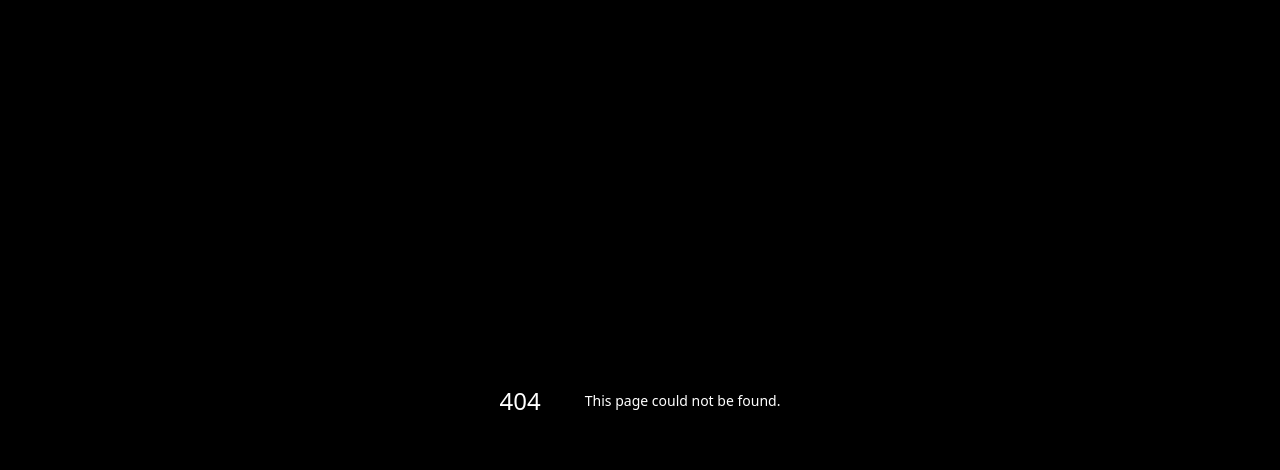
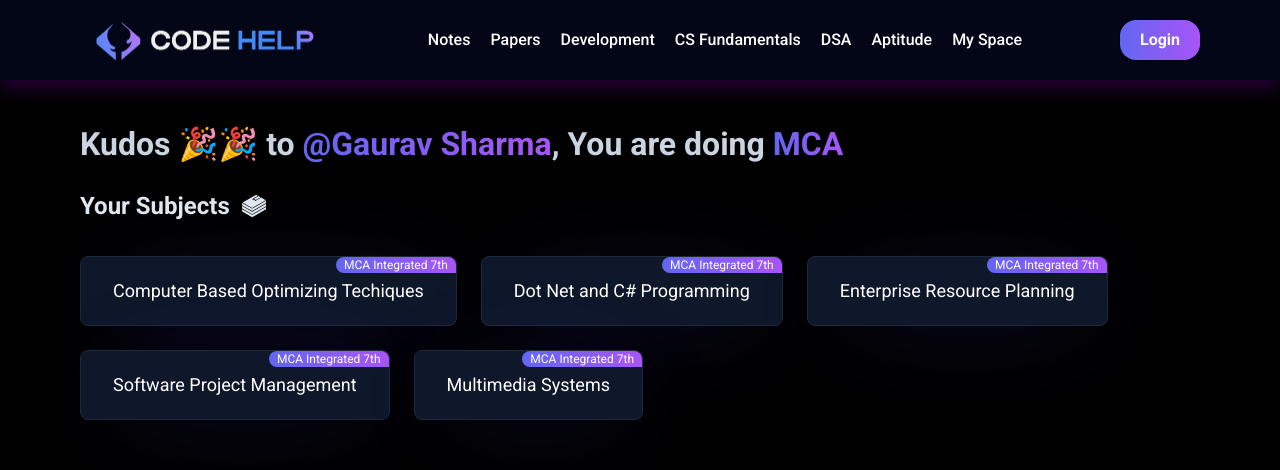
Before and after one commit to Material-Mate/material-mate-frontend, a Next.js app: page /space in a window 1280 px wide. Before the commit this address had no page. Shown: the top 470 px of the page. Built offline with nearby package versions, Linux system fonts and the light colour scheme.

Commit message:
created user space

```diff
--- a/package.json
+++ b/package.json
@@ -10,6 +10,7 @@
   },
   "dependencies": {
     "@next/font": "^14.2.15",
+    "@radix-ui/react-dialog": "^1.1.5",
     "@radix-ui/react-slot": "^1.1.1",
     "class-variance-authority": "^0.7.1",
     "clsx": "^2.1.1",
@@ -19,6 +20,7 @@
     "react": "^19.0.0",
     "react-dom": "^19.0.0",
     "react-element-to-jsx-string": "^17.0.0",
+    "react-icons": "^5.4.0",
     "tailwind-merge": "^2.6.0",
     "tailwindcss-animate": "^1.0.7"
   },
--- /dev/null
+++ b/src/app/(pages)/space/page.tsx
@@ -0,0 +1,57 @@
+"use client";
+import SubjectCard from '@/components/shared/cards/SubjectCard';
+import {UnitsDialogBox} from '@/components/shared/dialogBoxes/UnitsDialogBox';
+import React from 'react'
+import { SiBookstack } from "react-icons/si";
+const Space = () => {
+    const subjects = [
+        {
+            name:"Computer Based Optimizing Techiques",
+            course:"MCA Integrated",
+            semester:"7th",
+        },
+        {
+            name:"Dot Net and C# Programming",
+            course:"MCA Integrated",
+            semester:"7th",
+        },
+        {
+            name:"Enterprise Resource Planning",
+            course:"MCA Integrated",
+            semester:"7th",
+        },
+        {
+            name:"Software Project Management",
+            course:"MCA Integrated",
+            semester:"7th",
+        },
+        {
+            name:"Multimedia Systems",
+            course:"MCA Integrated",
+            semester:"7th",
+        }
+    ]
+    const [dialogBoxOpen, setDialogBoxOpen] = React.useState<boolean>(false)
+  return (
+    <div className='py-10 px-20'>
+       <h1 className='text-[2rem] text-slate-300 font-semibold'>Kudos 🎉🎉 to <span className='bg-gradient-to-r from-indigo-500 to-purple-500 bg-clip-text text-transparent'>@Gaurav Sharma</span>, You are doing <span className='bg-gradient-to-r from-indigo-500 to-purple-500 bg-clip-text text-transparent'>MCA</span></h1>
+       <h2 className='text-[1.5rem] text-slate-200 font-semibold mt-5 flex gap-3 items-center'>Your Subjects <SiBookstack/></h2>
+       <div className="flex mt-8 items-center  flex-wrap gap-6">
+              {subjects.map((subject,index) => (
+                <SubjectCard
+                key={index}
+                subject={subject.name}
+                course = {subject.course+" "+subject.semester.toString()}
+                setDialogBoxOpen={setDialogBoxOpen}
+                />
+              ))}
+            <UnitsDialogBox
+            dialogBoxOpen={dialogBoxOpen}
+            setDialogBoxOpen={setDialogBoxOpen}
+            />
+       </div>
+    </div>
+  )
+}
+
+export default Space
--- a/src/app/globals.css
+++ b/src/app/globals.css
@@ -5,9 +5,14 @@
 body {
   font-family: Arial, Helvetica, sans-serif;
 }
-*{
+html,body{
   background: #000;
   color: white;
+}
+#shadow_for_card{
+  -webkit-box-shadow: 10px 10px 95px -31px #4F46E5 ;
+-moz-box-shadow: 10px 10px 95px -31px #4F46E5 ;
+box-shadow: 10px 10px 95px -31px #4F46E5 ;
 }
 
 @layer base {
--- /dev/null
+++ b/src/components/shared/cards/SubjectCard.tsx
@@ -0,0 +1,18 @@
+import React from 'react'
+
+const SubjectCard = ({subject,course,setDialogBoxOpen}:{
+    subject:string,
+    course:string,
+    setDialogBoxOpen:React.Dispatch<React.SetStateAction<boolean>>
+}) => {
+  return (
+    <div id='shadow_for_card' className='bg-slate-900 hover:bg-slate-950 rounded-lg py-5 px-8 border border-slate-800 text-lg cursor-pointer relative'
+    onClick={()=>setDialogBoxOpen(true)}
+    >
+        {subject}
+    <div className='absolute top-0 right-0 px-2 bg-gradient-to-r text-xs rounded-t-lg rounded-bl-lg  from-indigo-500 to-purple-500'>{course}</div>
+    </div>
+  )
+}
+
+export default SubjectCard
--- /dev/null
+++ b/src/components/shared/dialogBoxes/UnitsDialogBox.tsx
@@ -0,0 +1,51 @@
+import { Button } from "@/components/ui/button";
+import {
+  Dialog,
+  DialogContent,
+  DialogDescription,
+  DialogFooter,
+  DialogHeader,
+  DialogTitle,
+  DialogTrigger,
+} from "@/components/ui/dialog";
+import { FiDownload } from "react-icons/fi";
+
+export function UnitsDialogBox({
+  dialogBoxOpen,
+  setDialogBoxOpen,
+}: {
+  dialogBoxOpen: boolean;
+  setDialogBoxOpen: React.Dispatch<React.SetStateAction<boolean>>;
+}) {
+    const units = [1,2,3,4,5]
+  return (
+    <Dialog open={dialogBoxOpen} onOpenChange={setDialogBoxOpen}>
+      <DialogContent className="sm:max-w-[425px] bg-black">
+        <DialogHeader>
+          <DialogTitle className="text-2xl">
+            Units for{" "}
+            <span className="bg-gradient-to-r from-indigo-500 to-purple-500 bg-clip-text text-transparent">
+              Dot net with C#
+            </span>
+          </DialogTitle>
+          <DialogDescription>
+            Here are the units for the subject Dot net with C#
+          </DialogDescription>
+        </DialogHeader>
+        <div className="grid gap-4 py-4 w-full">
+          {
+            units.map((unit,index)=>(
+                <div key={index} className="w-full py-3 rounded-lg border flex justify-between items-center px-5">
+                <p>Unit 1st: Download </p>
+                <FiDownload className="text-xl" />
+              </div>
+            ))
+          }
+        </div>
+        <DialogFooter className="w-full">
+          <Button onClick={()=>setDialogBoxOpen(false)} className="w-full bg-gradient-to-r from-indigo-500 to-purple-500">Close</Button>
+        </DialogFooter>
+      </DialogContent>
+    </Dialog>
+  );
+}
--- /dev/null
+++ b/src/components/ui/dialog.tsx
@@ -0,0 +1,122 @@
+"use client"
+
+import * as React from "react"
+import * as DialogPrimitive from "@radix-ui/react-dialog"
+import { X } from "lucide-react"
+
+import { cn } from "@/lib/utils"
+
+const Dialog = DialogPrimitive.Root
+
+const DialogTrigger = DialogPrimitive.Trigger
+
+const DialogPortal = DialogPrimitive.Portal
+
+const DialogClose = DialogPrimitive.Close
+
+const DialogOverlay = React.forwardRef<
+  React.ElementRef<typeof DialogPrimitive.Overlay>,
+  React.ComponentPropsWithoutRef<typeof DialogPrimitive.Overlay>
+>(({ className, ...props }, ref) => (
+  <DialogPrimitive.Overlay
+    ref={ref}
+    className={cn(
+      "fixed inset-0 z-50 bg-black/80  data-[state=open]:animate-in data-[state=closed]:animate-out data-[state=closed]:fade-out-0 data-[state=open]:fade-in-0",
+      className
+    )}
+    {...props}
+  />
+))
+DialogOverlay.displayName = DialogPrimitive.Overlay.displayName
+
+const DialogContent = React.forwardRef<
+  React.ElementRef<typeof DialogPrimitive.Content>,
+  React.ComponentPropsWithoutRef<typeof DialogPrimitive.Content>
+>(({ className, children, ...props }, ref) => (
+  <DialogPortal>
+    <DialogOverlay />
+    <DialogPrimitive.Content
+      ref={ref}
+      className={cn(
+        "fixed left-[50%] top-[50%] z-50 grid w-full max-w-lg translate-x-[-50%] translate-y-[-50%] gap-4 border bg-background p-6 shadow-lg duration-200 data-[state=open]:animate-in data-[state=closed]:animate-out data-[state=closed]:fade-out-0 data-[state=open]:fade-in-0 data-[state=closed]:zoom-out-95 data-[state=open]:zoom-in-95 data-[state=closed]:slide-out-to-left-1/2 data-[state=closed]:slide-out-to-top-[48%] data-[state=open]:slide-in-from-left-1/2 data-[state=open]:slide-in-from-top-[48%] sm:rounded-lg",
+        className
+      )}
+      {...props}
+    >
+      {children}
+      <DialogPrimitive.Close className="absolute right-4 top-4 rounded-sm opacity-70 ring-offset-background transition-opacity hover:opacity-100 focus:outline-none focus:ring-2 focus:ring-ring focus:ring-offset-2 disabled:pointer-events-none data-[state=open]:bg-accent data-[state=open]:text-muted-foreground">
+        <X className="h-4 w-4" />
+        <span className="sr-only">Close</span>
+      </DialogPrimitive.Close>
+    </DialogPrimitive.Content>
+  </DialogPortal>
+))
+DialogContent.displayName = DialogPrimitive.Content.displayName
+
+const DialogHeader = ({
+  className,
+  ...props
+}: React.HTMLAttributes<HTMLDivElement>) => (
+  <div
+    className={cn(
+      "flex flex-col space-y-1.5 text-center sm:text-left",
+      className
+    )}
+    {...props}
+  />
+)
+DialogHeader.displayName = "DialogHeader"
+
+const DialogFooter = ({
+  className,
+  ...props
+}: React.HTMLAttributes<HTMLDivElement>) => (
+  <div
+    className={cn(
+      "flex flex-col-reverse sm:flex-row sm:justify-end sm:space-x-2",
+      className
+    )}
+    {...props}
+  />
+)
+DialogFooter.displayName = "DialogFooter"
+
+const DialogTitle = React.forwardRef<
+  React.ElementRef<typeof DialogPrimitive.Title>,
+  React.ComponentPropsWithoutRef<typeof DialogPrimitive.Title>
+>(({ className, ...props }, ref) => (
+  <DialogPrimitive.Title
+    ref={ref}
+    className={cn(
+      "text-lg font-semibold leading-none tracking-tight",
+      className
+    )}
+    {...props}
+  />
+))
+DialogTitle.displayName = DialogPrimitive.Title.displayName
+
+const DialogDescription = React.forwardRef<
+  React.ElementRef<typeof DialogPrimitive.Description>,
+  React.ComponentPropsWithoutRef<typeof DialogPrimitive.Description>
+>(({ className, ...props }, ref) => (
+  <DialogPrimitive.Description
+    ref={ref}
+    className={cn("text-sm text-muted-foreground", className)}
+    {...props}
+  />
+))
+DialogDescription.displayName = DialogPrimitive.Description.displayName
+
+export {
+  Dialog,
+  DialogPortal,
+  DialogOverlay,
+  DialogTrigger,
+  DialogClose,
+  DialogContent,
+  DialogHeader,
+  DialogFooter,
+  DialogTitle,
+  DialogDescription,
+}
--- a/src/layouts/Navbar.tsx
+++ b/src/layouts/Navbar.tsx
@@ -27,12 +27,16 @@
   {
     route:"/aptitude",
     name:"Aptitude"
+  },
+  {
+    route:"/space",
+    name:"My Space"
   }
 ]
 const Navbar = () => {
 
   return (
-    <div className=" h-20 flex py-1 px-20 items-center drop-shadow-[0_4px_10px_rgba(180,0,255,0.3)] shadow-xl justify-between">
+    <div className=" h-20 bg-slate-950 flex py-1 px-20 items-center drop-shadow-[0_4px_10px_rgba(180,0,255,0.3)] shadow-xl justify-between">
      <Link href={"/"}> <Image src="/logo.gif" alt="logo" width={250} height={250} /></Link>
       <div className="text-white flex justify-center items-center gap-5">
       {
```
Also changed, not shown: 1 other file (tests, documents, lock files or other folders).
